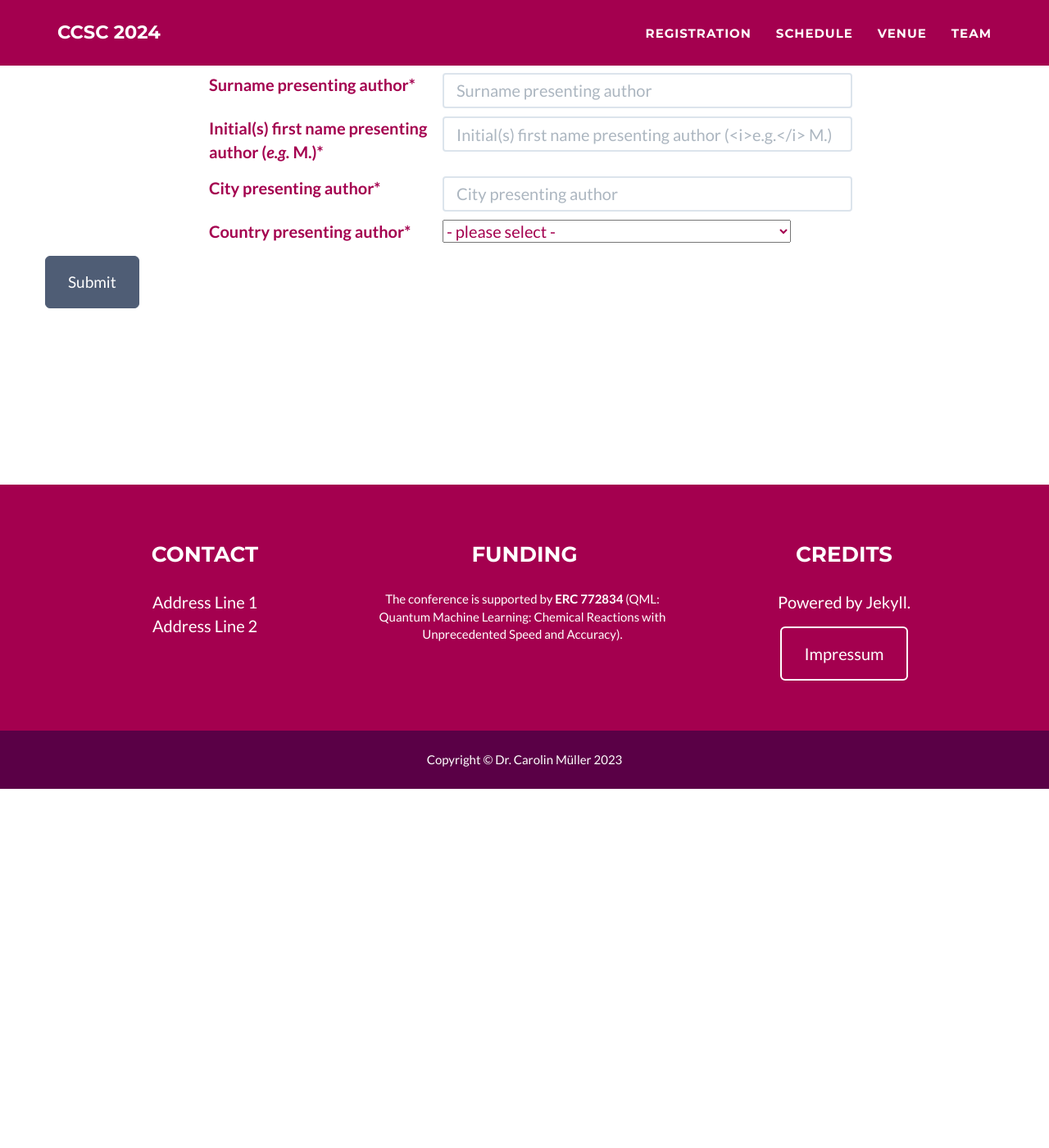
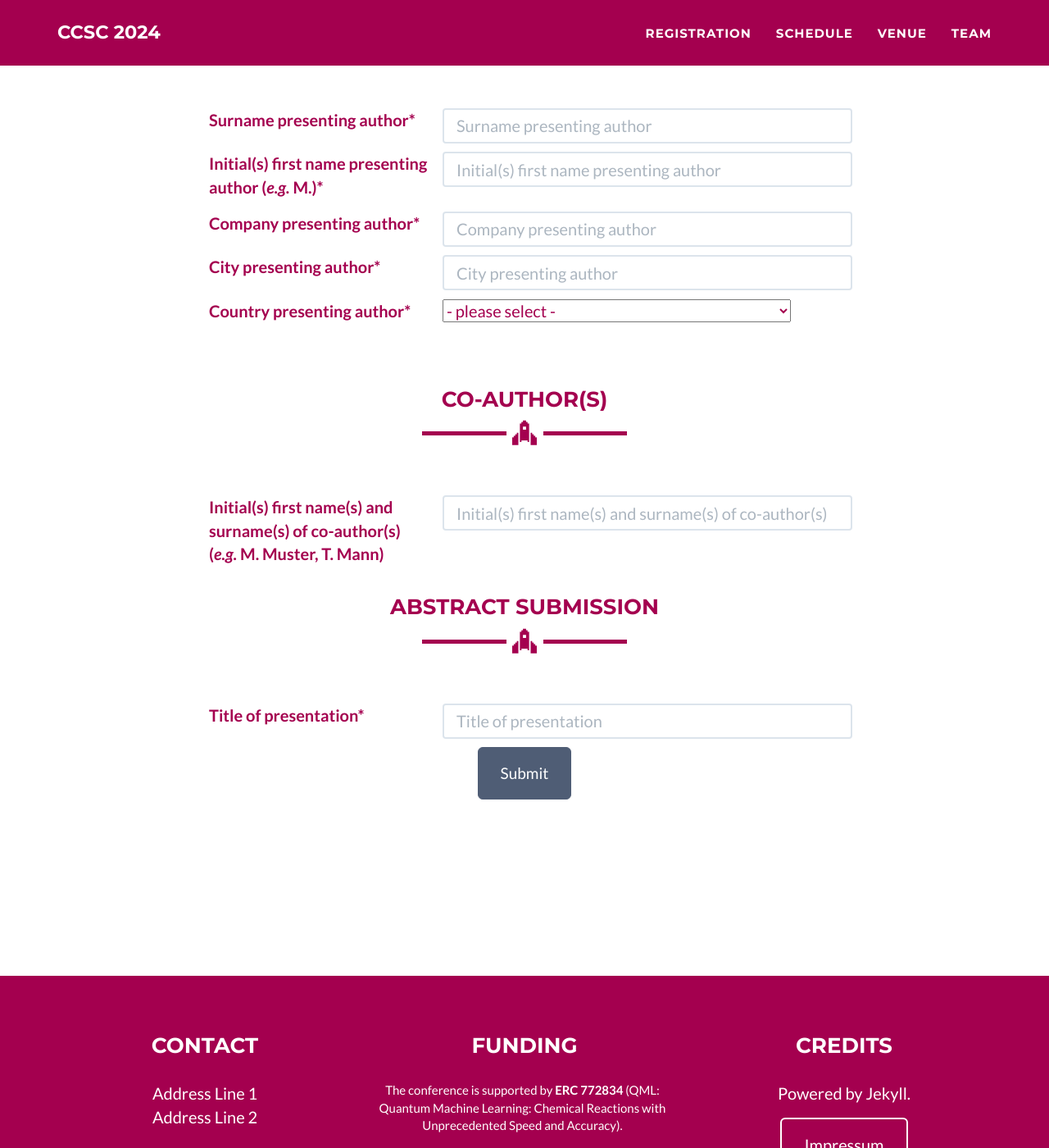
Before and after one commit to ccsc2024/ccsc2024.github.io, a Jekyll site: the page built from pre-registration.html, in a window 1280 px wide and 1400 px high, scrolled down 1264 px. Shown: the whole window at 82% size. Built offline with Jekyll 4.4.1, drawn with Linux system fonts in a browser that asks for light colours; before the commit the page ends 2226 px from its top, so only the background shows below that.

Commit message:
Update pre-registration.html

```diff
--- a/pre-registration.html
+++ b/pre-registration.html
@@ -165,10 +165,11 @@ layout: page
         </div>
       </div>
       </div>
+      <br><br>
       <!-- Abstract -->
       <div class="row">
         <div class="col-lg-12 text-center">
-          <h2>Authors of the Abstract</h2>
+          <h3>Authors of the Abstract</h3>
           <hr class="star-primary">
           <br><br>
         </div>
@@ -190,10 +191,22 @@ layout: page
       </div>
       <div class="col-lg-5">
         <div class="row control-group">
-          <p><input type="text" name="name" class="form-control" required="" placeholder="Initial(s) first name presenting author (<i>e.g.</i> M.)" id="txtForm"/></p>
+          <p><input type="text" name="name" class="form-control" required="" placeholder="Initial(s) first name presenting author" id="txtForm"/></p>
         </div>
       </div>
       </div>
+        <!-- Company -->
+      <div class="row">
+      <div class="col-lg-3 col-lg-offset-2">
+        <p><label for="name">Company presenting author*</label></p>
+      </div>
+      <div class="col-lg-5">
+        <div class="row control-group">
+          <p><input type="text" name="company" class="form-control" required="" placeholder="Company presenting author" id="txtForm"/></p>
+        </div>
+      </div>
+      </div>
+      <!-- City -->
       <div class="row">
       <div class="col-lg-3 col-lg-offset-2">
         <p><label for="name">City presenting author*</label></p>
@@ -204,6 +217,7 @@ layout: page
         </div>
       </div>
       </div>
+      <!-- country -->
       <div class="row">
       <div class="col-lg-3 col-lg-offset-2">
         <p><label for="name">Country presenting author*</label></p>
@@ -214,20 +228,52 @@ layout: page
         </div>
       </div>
       </div>
-      <!-- Surname -->
+      <br><br>
+      <!-- Co-author(s) -->
       <div class="row">
-        <div class="form-group col-xs-12">
-          <button type="submit" class="btn btn-success btn-lg">Submit</button>
+        <div class="col-lg-12 text-center">
+          <h3>Co-author(s)</h3>
+          <hr class="star-primary">
+          <br><br>
+        </div>
+      </div>
+      <div class="row">
+      <div class="col-lg-3 col-lg-offset-2">
+        <p><label for="name">Initial(s) first name(s) and surname(s) of co-author(s) (<i>e.g.</i> M. Muster, T. Mann)</label></p>
+      </div>
+      <div class="col-lg-5">
+        <div class="row control-group">
+          <p><input type="text" name="name" class="form-control" placeholder="Initial(s) first name(s) and surname(s) of co-author(s)" id="txtForm"/></p>
+        </div>
+      </div>
+      </div>
+      <!-- Abstract -->
+      <div class="row">
+        <div class="col-lg-12 text-center">
+          <h3>Abstract Submission</h3>
+          <hr class="star-primary">
+          <br><br>
+        </div>
+      </div>
+      <div class="row">
+        <div class="col-lg-3 col-lg-offset-2">
+          <p><label for="itle">Title of presentation*</label></p>
+        </div>
+        <div class="col-lg-5">
+          <div class="row control-group">
+            <p><input type="text" name="title" class="form-control" required="" placeholder="Title of presentation " id="txtForm"/></p>
+          </div>
+        </div>
+      </div>
+      <!-- Send button -->
+      <div class="row">
+        <div class="col-lg-12 text-center">
+          <div class="form-group col-xs-12">
+            <button type="submit" class="btn btn-success btn-lg">Submit</button>
+          </div>
         </div>
       </div>
       </form>
     </div>
   </div>
 </section>
-
-<!-- Initial(s) first name presenting author (e.g. M.)
-<!--      <div id="success"></div>
-
-        </form>
-      </div>
-    </div> -->
```
